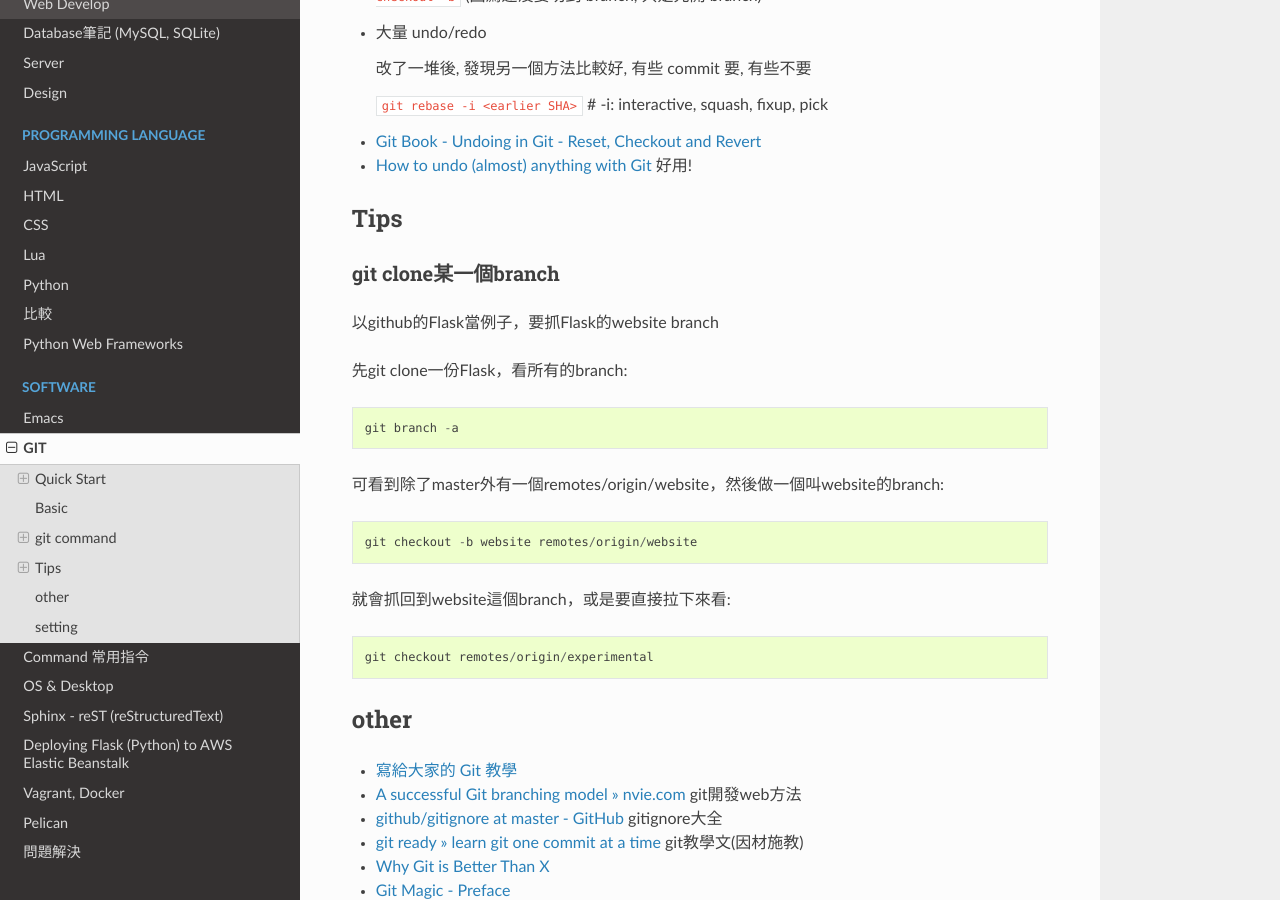
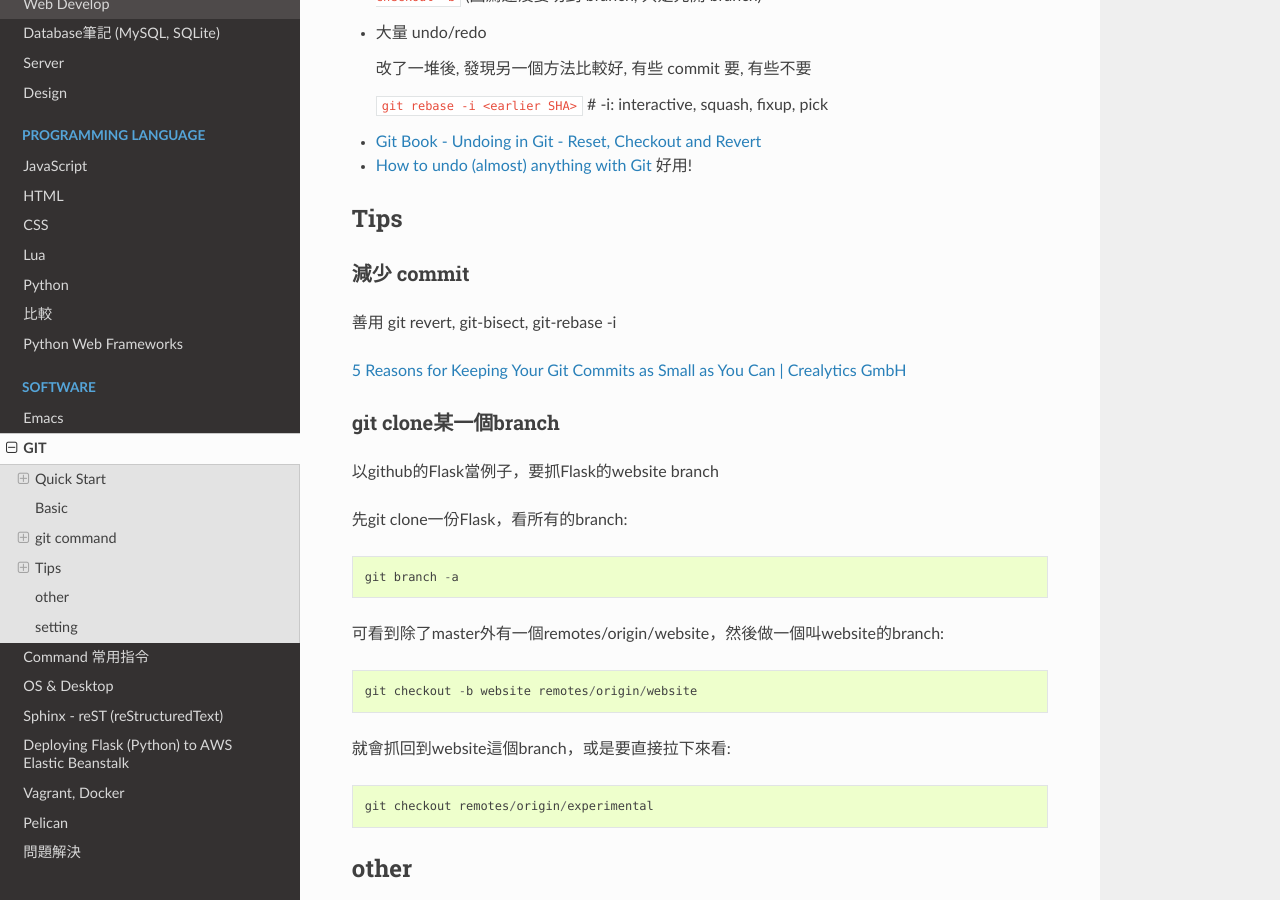
Before and after one commit to moogoo78/comp.suhen.org, a Sphinx documentation site: the page built from docs/source/soft/git.rst, in a window 1280 px wide and 900 px high, scrolled down 5128 px. Built offline with Sphinx 7.4.7 and the Read the Docs theme 2.0.0, drawn with Linux system fonts in a browser that asks for light colours.

Commit message:
edited source; git push

```diff
--- a/docs/source/soft/git.rst
+++ b/docs/source/soft/git.rst
@@ -239,6 +239,14 @@ undo
 Tips
 =====
 
+減少 commit
+-------------
+
+善用 git revert, git-bisect, git-rebase -i
+
+`5 Reasons for Keeping Your Git Commits as Small as You Can | Crealytics GmbH <https://crealytics.com/blog/2010/07/09/5-reasons-keeping-git-commits-small/>`__
+
+
 git clone某一個branch
 ----------------------------
 以github的Flask當例子，要抓Flask的website branch
```
Also changed, not shown: docs/source/python.rst (+8 -0 lines), docs/source/web_develop.rst (+25 -0 lines).
